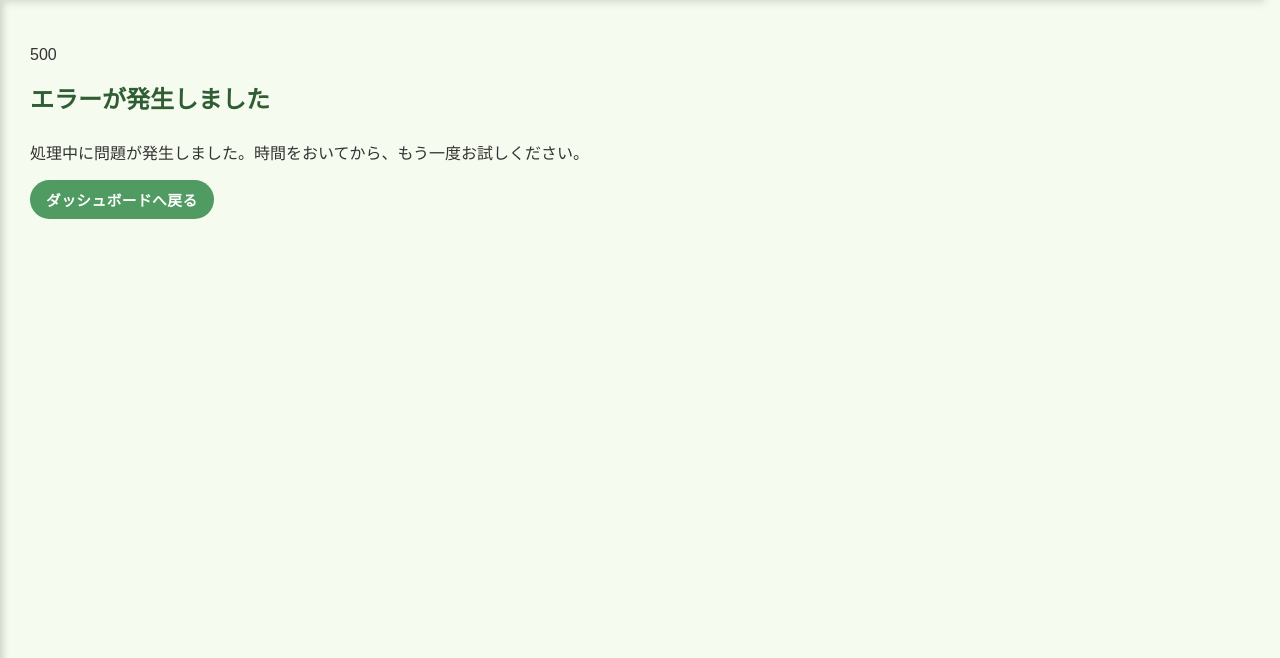
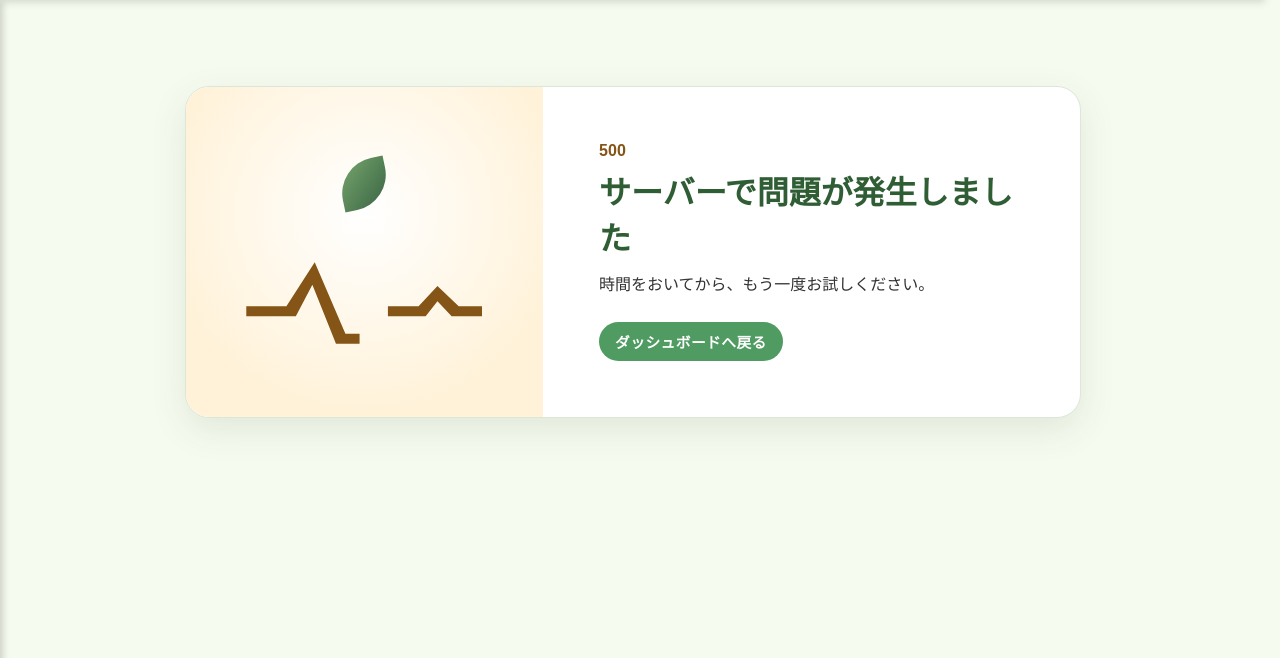
Before and after one commit to Mutou-dev123/plant-iot-system, a Django app: template raspberry-pi/plant_project/templates/500.html in a window 1280 px wide. Shown: the part 60-718 px from the top of the page. Run offline with Django 3.2, Linux system fonts and the light colour scheme; the template is opened without the code that fills it, so the values that code supplies are empty; some libraries are stand-ins or nearby versions.

Commit message:
feat: Implement custom error pages and styles for 404 and 500 errors

```diff
--- a/raspberry-pi/plant_project/static/css/base.css
+++ b/raspberry-pi/plant_project/static/css/base.css
@@ -1,5 +1,5 @@
 /*==============================
-    共通
+    共通CSS
 ==============================*/
 html {
     scrollbar-gutter: stable;
--- /dev/null
+++ b/raspberry-pi/plant_project/static/css/error-pages.css
@@ -0,0 +1,107 @@
+/*==============================
+    エラーページCSS
+==============================*/
+.error-page {
+    --accent: #386244;
+    --wash: #eaf3e5;
+    display: grid;
+    grid-template-columns: minmax(0, 2fr) minmax(0, 3fr);
+    max-width: 56rem;
+    margin: clamp(1rem, 7vh, 5rem) auto;
+    overflow: hidden;
+    border: 1px solid #dce7d9;
+    border-radius: 1.5rem;
+    background: #fff;
+    box-shadow: 0 12px 36px rgb(41 68 43 / 10%);
+}
+
+.error-page--500 {
+    --accent: #855417;
+    --wash: #fff2d9;
+}
+
+.error-page__art {
+    position: relative;
+    min-height: 14rem;
+    color: var(--accent);
+    background: radial-gradient(circle at 50% 38%, #fff, var(--wash) 74%);
+}
+
+.error-page__leaf {
+    position: absolute;
+    top: 22%;
+    left: 50%;
+    width: 3rem;
+    aspect-ratio: 1;
+    border-radius: 75% 0 75% 0;
+    background: linear-gradient(135deg, #78a76c, #386244);
+    transform: translateX(-50%) rotate(-12deg);
+}
+
+.error-page__trace {
+    position: absolute;
+    inset: 47% 17% 15%;
+}
+
+.error-page__trace::before,
+.error-page__trace::after {
+    position: absolute;
+    inset: 0;
+    background: currentColor;
+}
+
+.error-page--404 .error-page__trace::before {
+    content: "";
+    clip-path: polygon(
+        47% 100%, 53% 100%, 53% 56%, 84% 13%, 79% 6%,
+        50% 47%, 21% 6%, 16% 13%, 47% 56%
+    );
+}
+
+.error-page--500 .error-page__trace::before {
+    content: "";
+    clip-path: polygon(
+        0 51%, 17% 51%, 29% 16%, 42% 73%, 48% 73%,
+        48% 81%, 38% 81%, 28% 34%, 21% 59%, 0 59%
+    );
+}
+
+.error-page--500 .error-page__trace::after {
+    content: "";
+    clip-path: polygon(
+        60% 51%, 73% 51%, 81% 35%, 90% 51%, 100% 51%,
+        100% 59%, 87% 59%, 81% 47%, 76% 59%, 60% 59%
+    );
+}
+
+.error-page__body {
+    padding: clamp(1.5rem, 5vw, 3.5rem);
+}
+
+.error-page__code {
+    margin: 0 0 0.5rem;
+    color: var(--accent);
+    font-size: clamp(2.75rem, 7vw, 4.5ren);
+    font-weight: 750;
+    line-height: 1;
+}
+
+.error-page__body h1 {
+    margin: 0 0 0.75rem;
+    font-size: clamp(1.4rem, 3vw, 2rem);
+}
+
+.error-page__message {
+    margin: 0 0 1.5rem;
+    line-height: 1.7;
+}
+
+@media (max-width: 640px) {
+    .error-page {
+        grid-template-columns: 1fr;
+    }
+
+    .error-page__art {
+        min-height: 10rem;
+    }
+}
--- a/raspberry-pi/plant_project/static/css/menu.css
+++ b/raspberry-pi/plant_project/static/css/menu.css
@@ -1,7 +1,6 @@
 /*==============================
-  サイドメニュー
+    サイドメニューCSS
 ==============================*/
-
 #sidebar {
     position: fixed;
     top: 60px;
--- a/raspberry-pi/plant_project/templates/500.html
+++ b/raspberry-pi/plant_project/templates/500.html
@@ -1,14 +1,7 @@
-{% extends "base.html" %}
+{% extends "error_page.html" %}
 
-{% block title %}エラーが発生しました | ObserLeaf{% endblock %}
-
-{% block content %}
-<section aria-labelledby="error-title">
-    <p>500</p>
-    <h1 id="error-title">エラーが発生しました</h1>
-    <p>処理中に問題が発生しました。時間をおいてから、もう一度お試しください。</p>
-    <a class="button-primary" href="{% url 'dashboard' %}">
-        ダッシュボードへ戻る
-    </a>
-</section>
-{% endblock %}
+{% block title %}サーバーで問題が発生しました | ObserLeaf{% endblock %}
+{% block error_theme %}error-page--500{% endblock %}
+{% block error_code %}500{% endblock %}
+{% block error_heading %}サーバーで問題が発生しました{% endblock %}
+{% block error_message %}時間をおいてから、もう一度お試しください。{% endblock %}
--- /dev/null
+++ b/raspberry-pi/plant_project/templates/error_page.html
@@ -0,0 +1,25 @@
+{% extends "base.html" %}
+{% load static %}
+
+{% block css %}
+<link rel="stylesheet" href="{% static 'css/error-pages.css' %}">
+{% endblock %}
+
+{% block content %}
+<section class="error-page {% block error_theme %}{% endblock %}"
+        aria-labelledby="error-title">
+    <div class="error-page__art" aria-hidden="true">
+        <span class="error-page__leaf"></span>
+        <span class="error-page__trace"></span>
+    </div>
+
+    <div class="error-page__body">
+        <p class="error-page__code">{% block error_code %}{% endblock %}</p>
+        <h1 id="error-title">{% block error_heading %}{% endblock %}</h1>
+        <p class="error-page__message">{% block error_message %}{% endblock %}</p>
+        <a class="button-primary" href="{% url 'dashboard' %}">
+            ダッシュボードへ戻る
+        </a>
+    </div>
+</section>
+{% endblock %}
```
Also changed, not shown: raspberry-pi/plant_project/templates/404.html (+5 -12 lines).
